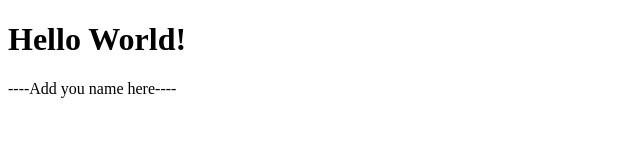
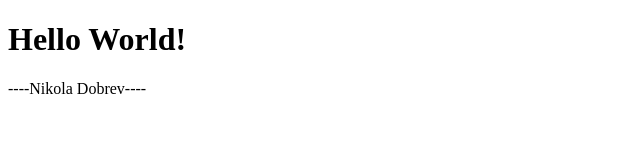
Before and after one commit to DS4200-S22/ic-01-ndbrv, a plain HTML site: page index.html in a window 1280 px wide. Shown: the full height of the page, 0-640 px from the left. Drawn offline with Linux system fonts and the light colour scheme.

Commit message:
changed name

```diff
--- a/index.html
+++ b/index.html
@@ -6,7 +6,7 @@
 
 <p>
 
-----Add you name here----
+----Nikola Dobrev----
 
 </p>
 
```
